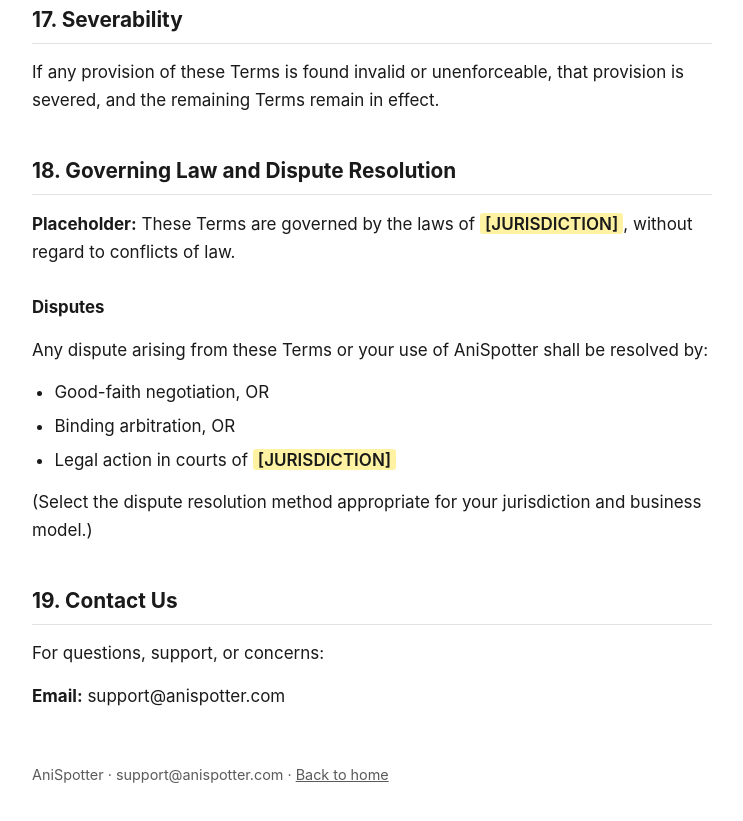
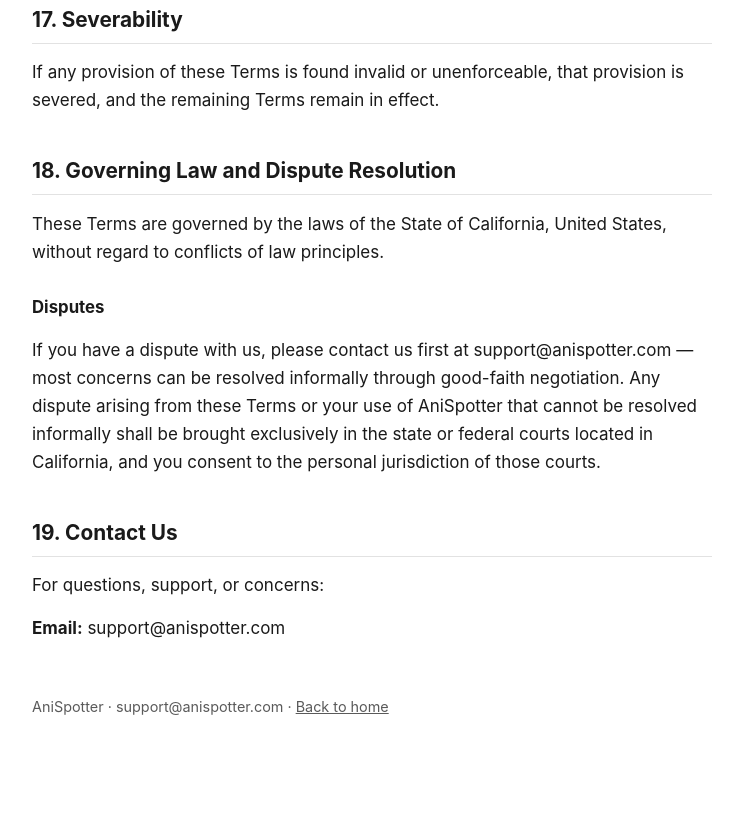
Before and after one commit to riderShigh/anispotter-site, a plain HTML site: page terms/index.html in a window 1280 px wide. Shown: the part 7073-7894 px from the top of the page, without its empty margins (268-1011 px from the left). After the commit the page ends 7870 px from the top, so only its background shows below. Drawn offline with Linux system fonts and the light colour scheme.

Commit message:
Fill in California governing law and dispute resolution

```diff
--- a/terms/index.html
+++ b/terms/index.html
@@ -313,16 +313,10 @@
   <p>If any provision of these Terms is found invalid or unenforceable, that provision is severed, and the remaining Terms remain in effect.</p>
 
   <h2>18. Governing Law and Dispute Resolution</h2>
-  <p><strong>Placeholder:</strong> These Terms are governed by the laws of <mark>[JURISDICTION]</mark>, without regard to conflicts of law.</p>
+  <p>These Terms are governed by the laws of the State of California, United States, without regard to conflicts of law principles.</p>
 
   <h3>Disputes</h3>
-  <p>Any dispute arising from these Terms or your use of AniSpotter shall be resolved by:</p>
-  <ul>
-    <li>Good-faith negotiation, OR</li>
-    <li>Binding arbitration, OR</li>
-    <li>Legal action in courts of <mark>[JURISDICTION]</mark></li>
-  </ul>
-  <p>(Select the dispute resolution method appropriate for your jurisdiction and business model.)</p>
+  <p>If you have a dispute with us, please contact us first at support@anispotter.com &mdash; most concerns can be resolved informally through good-faith negotiation. Any dispute arising from these Terms or your use of AniSpotter that cannot be resolved informally shall be brought exclusively in the state or federal courts located in California, and you consent to the personal jurisdiction of those courts.</p>
 
   <h2>19. Contact Us</h2>
   <p>For questions, support, or concerns:</p>
```
